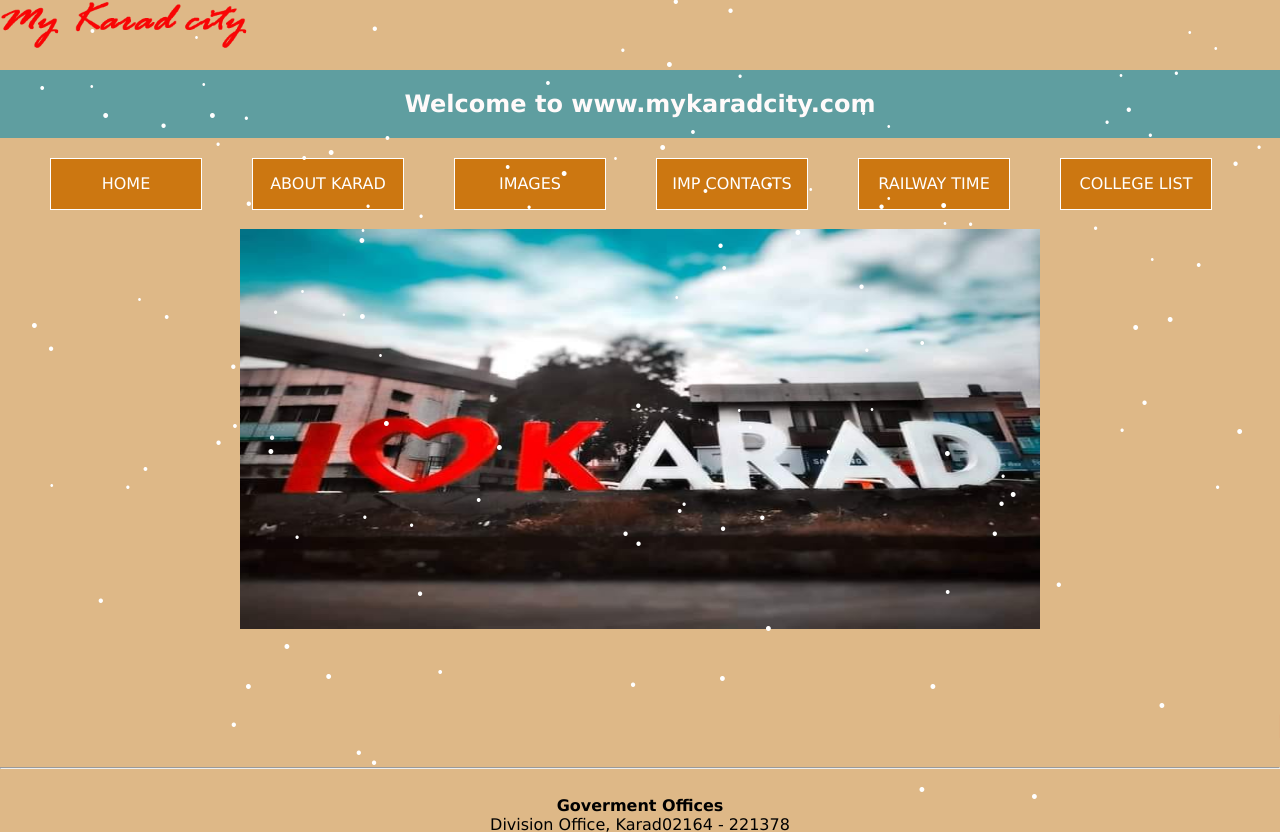
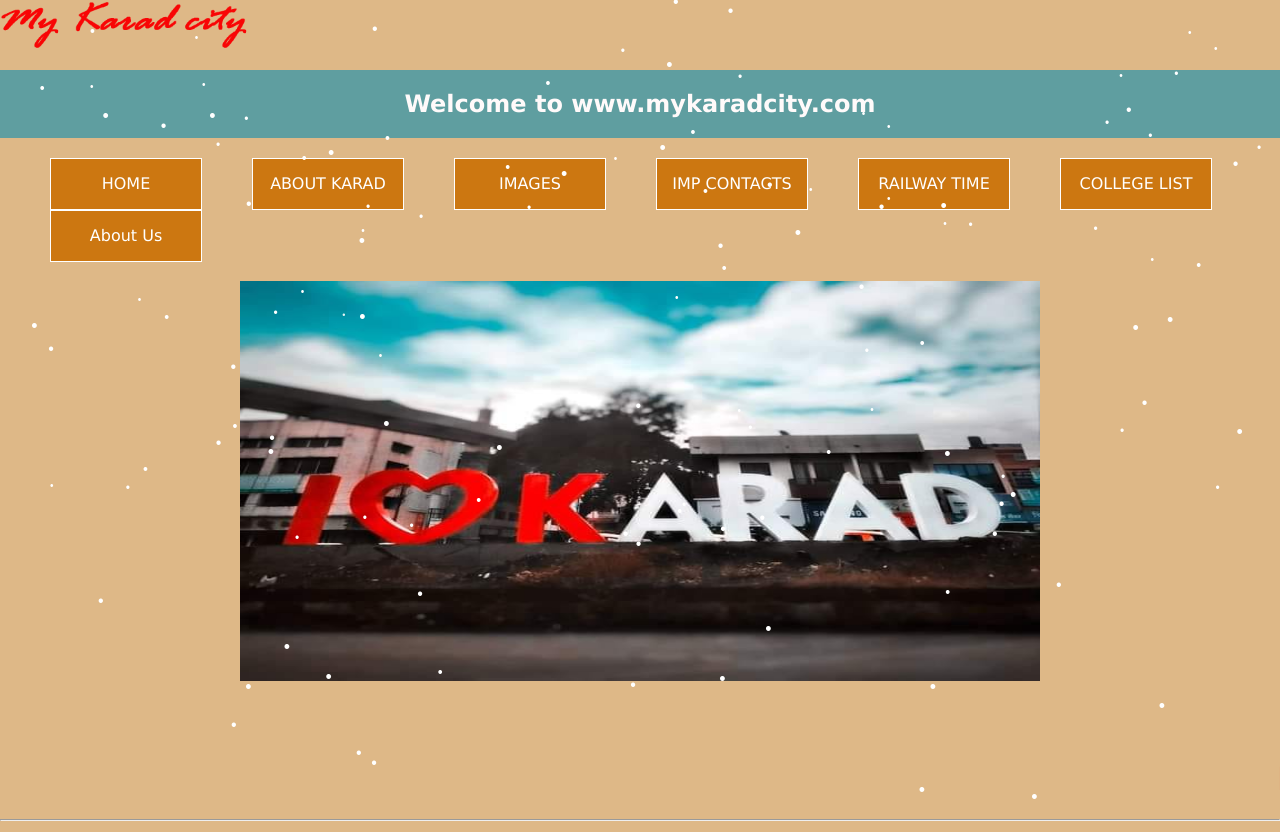
Before and after one commit to sagarghodake/MyKaradCityWebsite.github.io, a plain HTML site: page impcontact.html in a window 1280 px wide. Shown: the top 832 px of the page. Drawn offline with Linux system fonts and the light colour scheme.

Commit message:
Update impcontact.html

```diff
--- a/impcontact.html
+++ b/impcontact.html
@@ -15,6 +15,7 @@
      <li><a href="impcontact.html">IMP CONTACTS</a></li>
     <li><a href="railwaytime.html">RAILWAY TIME</a></li>
     <li><a href="collegelist.html">COLLEGE LIST</a></li>
+    <li><a href="https://sagarghodake.github.io/myportfolio/">About Us</a></li>
     </ul>
   <br clear="all">
     <br>
```
